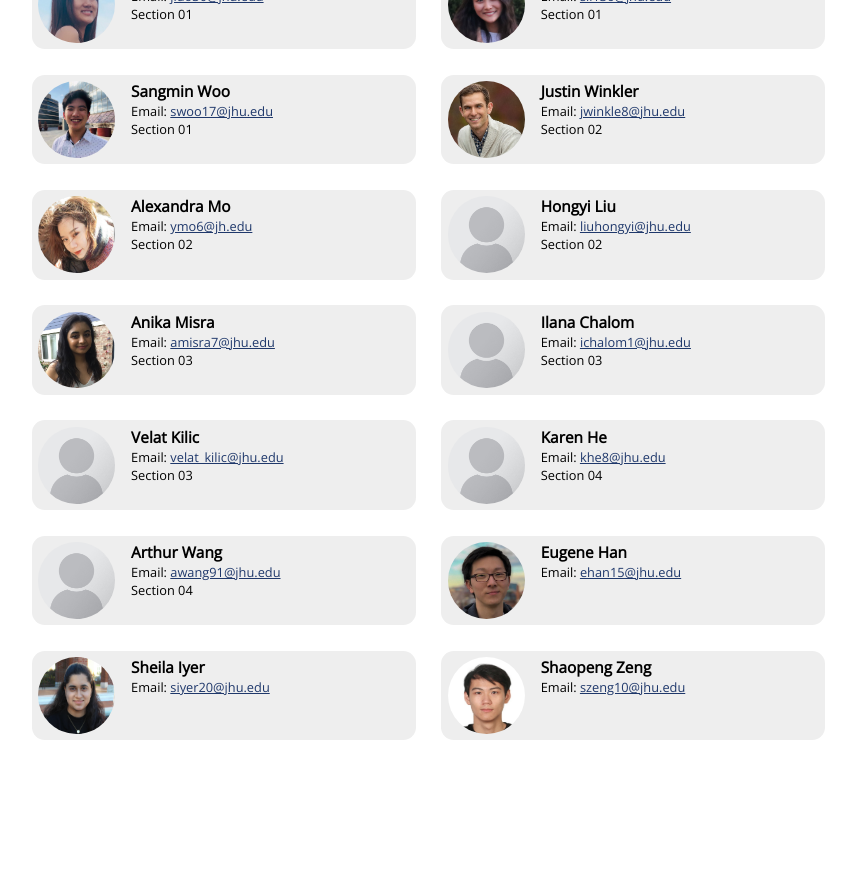
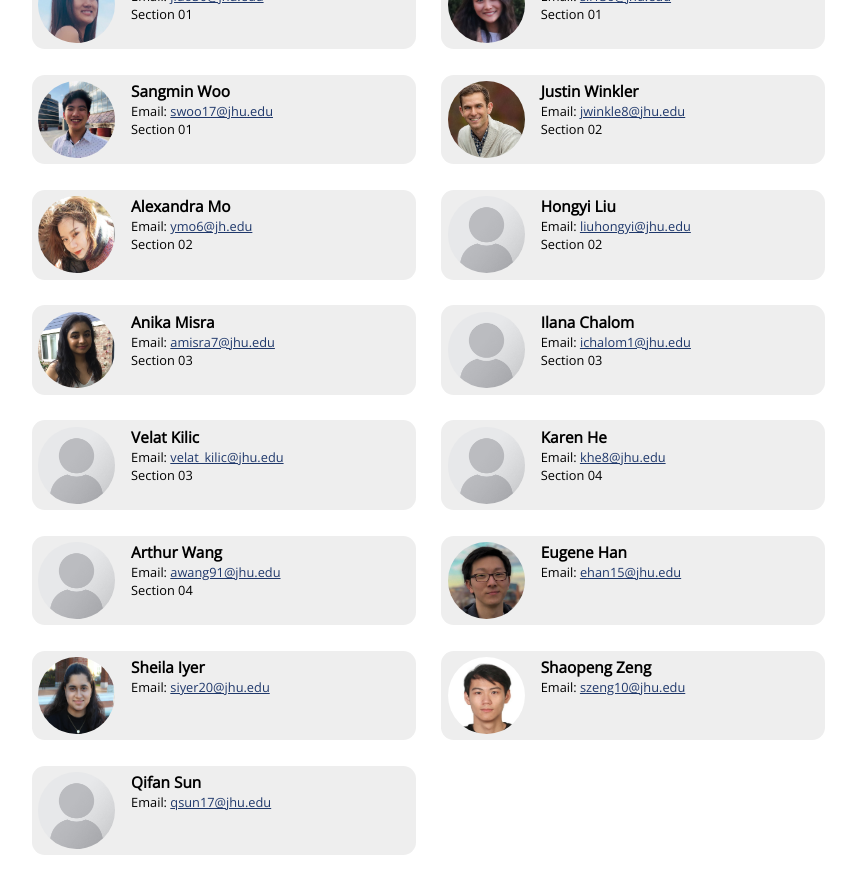
Before and after one commit to jhu-ip/cs220-s22, a Jekyll site: the page built from staff.md, in a window 1280 px wide and 900 px high, scrolled down 1050 px. Shown: the top 894 px of the window, without its empty margins (173-1029 px from the left). Built offline with Jekyll 4.4.1, drawn with Linux system fonts in a browser that asks for light colours; some web fonts are replaced; before the commit the page ends 1835 px from its top, so only the background shows below that.

Commit message:
added new CA

```diff
--- a/staff.md
+++ b/staff.md
@@ -213,6 +213,14 @@ See the [CA office hours](officehours.html) page for the CA office hours schedul
   </div>
 </div>
 
+<div class="card">
+  <img alt="Qifan photo" src="{{site.baseurl}}/img/staffpix/placeholder.jpg">
+  <div class="details">
+   <span class="name_and_role">Qifan Sun</span><br>
+   Email: <a href="mailto:qsun17@jhu.edu">qsun17@jhu.edu</a><br>
+  </div>
+</div>
+
 <!--
 <div class="card">
   <img alt="NAME photo" src="{{site.baseurl}}/img/staffpix/NAME.jpg">
```
